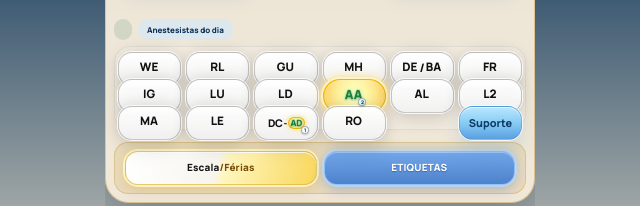
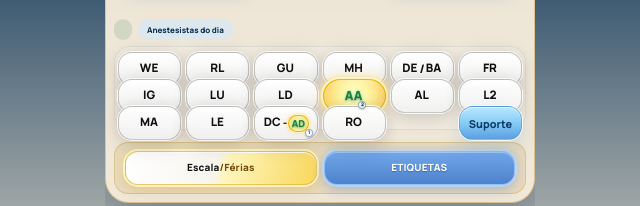
Before and after one commit to anestesiahmtforms/anestesiahmtforms.SAHMT.github.io, a plain HTML site: page apps/eventos/atualizar.html in a window 1280 px wide. Shown: the part 419-625 px from the top of the page, 320-960 px from the left. Drawn offline with Linux system fonts and the light colour scheme; no server answers.

Commit message:
Restaura o visual dos botões de Eventos
Preserva o design original e ajusta apenas o conteúdo interno quando três siglas são exibidas, sem alterar a distribuição do modal.

```diff
--- a/apps/eventos/app.js
+++ b/apps/eventos/app.js
@@ -345,7 +345,7 @@
 
   if ("serviceWorker" in navigator) {
     window.addEventListener("load", () => {
-      navigator.serviceWorker.register("./service-worker.js?v=20260909-05", { updateViaCache: "none" })
+      navigator.serviceWorker.register("./service-worker.js?v=20260909-06", { updateViaCache: "none" })
         .then((registration) => registration.update())
         .catch(() => {});
     });
@@ -417,14 +417,16 @@
       bindSiglaInteractions(token, sigla, weekdayLabel, dateKey);
 
       const dcVacationSiglas = getDcVacationSiglas(sigla, vacationSiglas, weekdayLabel);
-      const isMultiSigla = extractSiglas(sigla).length + dcVacationSiglas.length >= 3;
+      const visibleSiglaCount = (String(sigla || "").toUpperCase().match(/(?:[A-Z]{2}|L2)/g) || []).length
+        + dcVacationSiglas.length;
+      const isMultiSigla = visibleSiglaCount >= 3;
       appendSiglaDisplay(token, sigla, vacationSiglas, vacationOrder, showVacationPositions);
 
       if (dcVacationSiglas.length) {
-        token.appendChild(document.createTextNode(isMultiSigla ? "-" : " - "));
+        token.appendChild(document.createTextNode(" - "));
         dcVacationSiglas.forEach((vacationSigla, position) => {
           if (position > 0) {
-            token.appendChild(document.createTextNode(isMultiSigla ? "/" : ", "));
+            token.appendChild(document.createTextNode(", "));
           }
 
           token.appendChild(
@@ -438,6 +440,12 @@
       }
 
       if (isMultiSigla) {
+        const compactContent = document.createElement("span");
+        compactContent.className = "sigla-token__content";
+        while (token.firstChild) {
+          compactContent.appendChild(token.firstChild);
+        }
+        token.appendChild(compactContent);
         token.classList.add("sigla-token--multi");
       }
 
--- a/apps/eventos/service-worker.js
+++ b/apps/eventos/service-worker.js
@@ -1,4 +1,4 @@
-const CACHE_NAME = "sahmt-pwa-v155";
+const CACHE_NAME = "sahmt-pwa-v156";
 const APP_SHELL = [
   "./",
   "./index.html",
--- a/apps/eventos/styles.css
+++ b/apps/eventos/styles.css
@@ -3232,30 +3232,12 @@ button:hover,
   }
 }
 
-/* Keep combined assignments inside the same fixed button dimensions. */
-.schedule-card .sigla-token {
-  box-sizing: border-box;
-  min-width: 0;
-  max-height: 100%;
-  overflow: hidden;
-  flex-wrap: nowrap;
-  line-height: 1;
-}
-
-.schedule-card .sigla-token--multi {
-  gap: 0;
-  padding-inline: 2px;
-  font-size: clamp(0.48rem, 1.75vw, 0.66rem);
-  letter-spacing: -0.035em;
-}
-
-.schedule-card .sigla-token--multi .sigla-token__part {
-  min-width: 0;
-  padding-inline: 1px;
-  padding-bottom: 0;
-}
-
-.schedule-card .sigla-token--multi .dc-vacation-sigla,
-.schedule-card .sigla-token--multi .sigla-token__vacation-part {
-  padding-inline: 2px;
-}
+/* Preserve the original button design; only fit three-sigla content internally. */
+.schedule-card .sigla-token--multi .sigla-token__content {
+  display: inline-flex;
+  align-items: center;
+  justify-content: center;
+  white-space: nowrap;
+  transform: scale(0.72);
+  transform-origin: center;
+}
```
Also changed, not shown: apps/eventos/index.html (+2 -2 lines).
